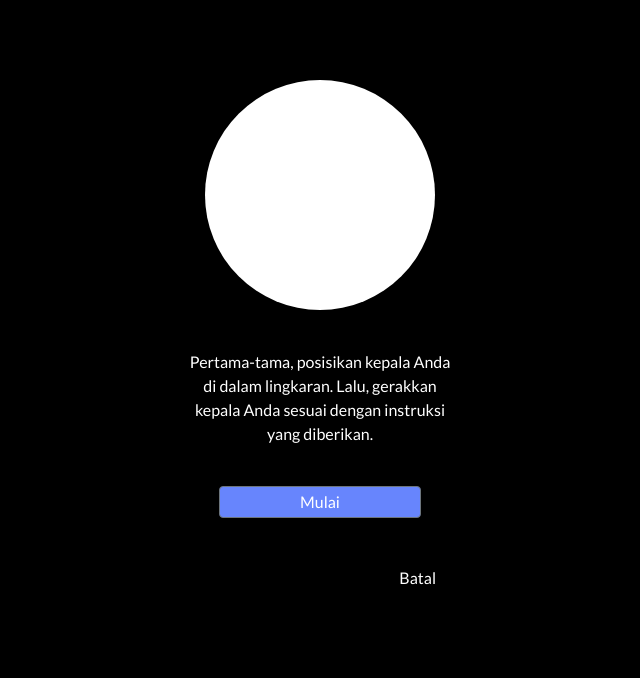
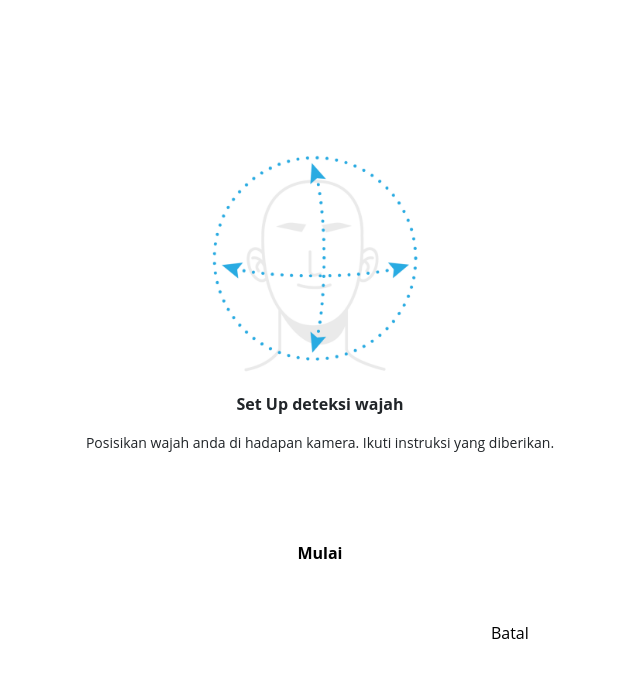
Before and after one commit to raihansyahdean/ppl-jduar-fe, a Vue app: page /#/ready in a window 1280 px wide. Shown: the top 678 px of the page, without its empty margins (320-960 px from the left). Built offline with nearby package versions, Linux system fonts and the light colour scheme; no server answers.

Commit message:
[GREEN] Implement Ready Page new style

```diff
--- a/src/App.vue
+++ b/src/App.vue
@@ -12,19 +12,5 @@ export default {
 </script>
 
 <style>
-@import url('https://fonts.googleapis.com/css?family=Lato&display=swap');
-
-body.white {
-	background-color: #ffffff;
-}
-
-body.black {
-	background-color: #000000;
-}
-
-#app {
-	font-family: 'Lato';
-	-webkit-font-smoothing: antialiased;
-	-moz-osx-font-smoothing: grayscale;
-}
+@import './assets/css/general.css';
 </style>
--- a/src/components/ReadyPage.vue
+++ b/src/components/ReadyPage.vue
@@ -1,74 +1,55 @@
 <template>
-    <div class="text-center">
-        <div id ="ready-page">
-            <div id="camera">
-                <div class="mx-auto d-block" id="circle">
-                    <camera/>
+    <div class="vertical-center text-center justify-content-center">
+        <div class="d-inline-block">
+            <div>
+                <div>
+                    <img id="instruction-image" alt="instruction-image" src="./../assets/img/face.png">
+                </div>
+                <div id="instruction">
+                    <div><p class="font-16-px font-weight-bold">Set Up deteksi wajah</p></div>
+                    <p class="font-14-px">Posisikan wajah anda di hadapan kamera. Ikuti instruksi yang diberikan.</p>
+                </div>
+                <div>
+                    <b-button class="border-0 font-16-px font-weight-bold" id="start-button">Mulai</b-button>
                 </div>
             </div>
-            <div id="instruction">
-                <p class="sentence">Pertama-tama, posisikan kepala Anda di dalam lingkaran. Lalu, gerakkan kepala Anda sesuai dengan instruksi yang diberikan.</p>
-            </div>
-            <div>
-                <b-button id="start-button">Mulai</b-button>
-            </div>
-            <div class="text-right" id="cancel">
-                <a href="/" class="sentence" id="cancel-link">Batal</a>
+            <div class="float-right position-relative" id="cancel">
+                <a href="/" class="font-16-px text-decoration-none" id="cancel-link">Batal</a>
             </div>
         </div>
     </div>
 </template>
 
 <script>
-import Camera from "./Camera.vue";
 export default {
-    beforeCreate: function() {
-        document.body.className = 'black';
-    },
     name: 'ReadyPage',
-    components: {
-        Camera
-    },
 };
 </script>
 
 <style>
-#ready-page {
-    width: 360px;
-    height: 640px;
-    display: inline-block;
-}
-
-#circle {
-    background-color: #FFFFFF;
-    height: 230px;
-    width: 230px;
-    border-radius: 50%;
-    margin-top: 80px;
-    position: relative;
-    overflow: hidden;
-    background-size: cover;
+/* Instruction Part */
+#instruction-image {
+    width: 240px;
+    height: 240px;
 }
 
 #instruction {
-    margin: 2.5rem 3rem;
+    margin: 0.5rem 3rem 5rem 3rem;
 }
 
-.sentence {
-    color: #FFFFFF;
+/* Start Button */
+#start-button {
+    padding: 0.5rem 7rem;
+    background-color: #ffffff;
+    color: #000000;
+    border-radius: 12px;
 }
 
-#start-button {
-    padding: 3px 5rem;
-    background-color: #6785FD;
+#start-button:focus {
+    box-shadow: none;
 }
 
-#cancel {
-    margin: 3rem 4rem;
-}
-
-#cancel-link:hover {
-    color: #FFFFFF;
-    text-decoration: none;
+#start-button:active {
+    background-color: #f2f2f2;
 }
 </style>
```
